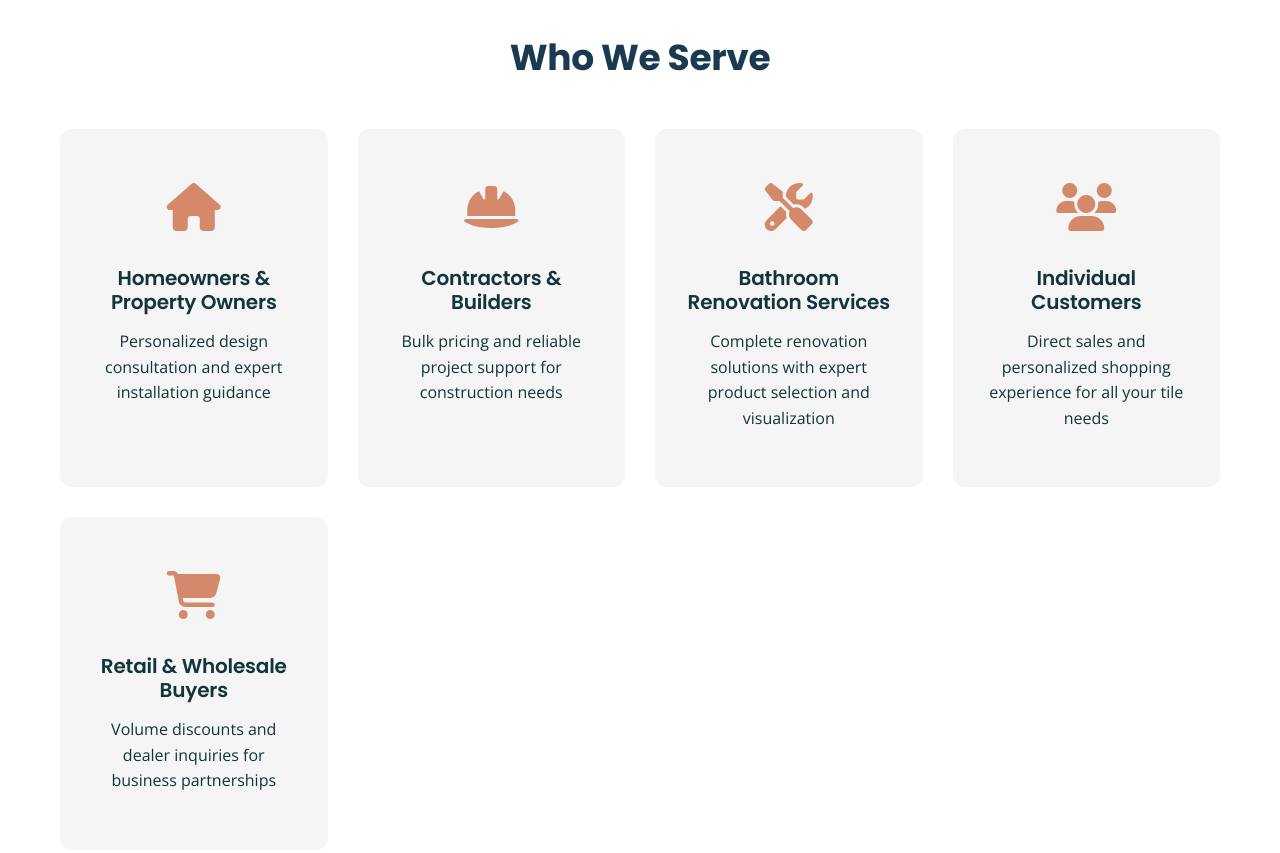
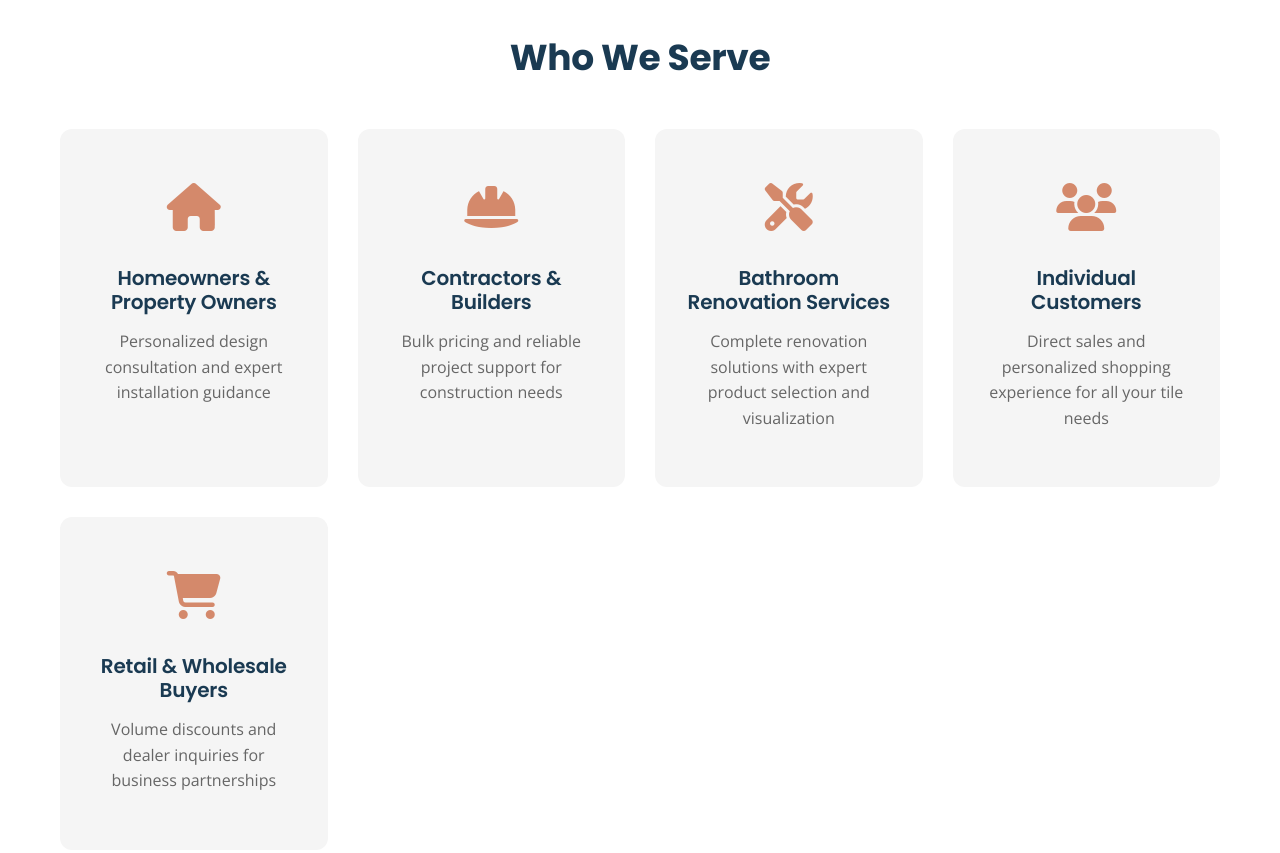
Before and after one commit to ShaikYakoub/Sahithi-tiles, a plain HTML site: page index.html in a window 1280 px wide. Shown: the part 1760-2613 px from the top of the page. Drawn offline with nearby package versions, Linux system fonts and the light colour scheme.

Commit message:
Update service box text colors to match category cards - use CSS variables for consistency

```diff
--- a/style.css
+++ b/style.css
@@ -1395,7 +1395,7 @@ section {
     border-radius: 12px;
     text-align: center;
     transition: all 0.3s ease;
-    color: rgba(19, 52, 59, 1); /* Direct bluish-green color */
+    color: var(--text-light);
 }
 
 .service-box:hover {
@@ -1420,7 +1420,7 @@ section {
     font-size: 20px;
     font-weight: 600;
     margin-bottom: 15px;
-    color: rgba(19, 52, 59, 1); /* Direct bluish-green color */
+    color: var(--primary-color);
 }
 
 .service-box:hover .service-title,
```
